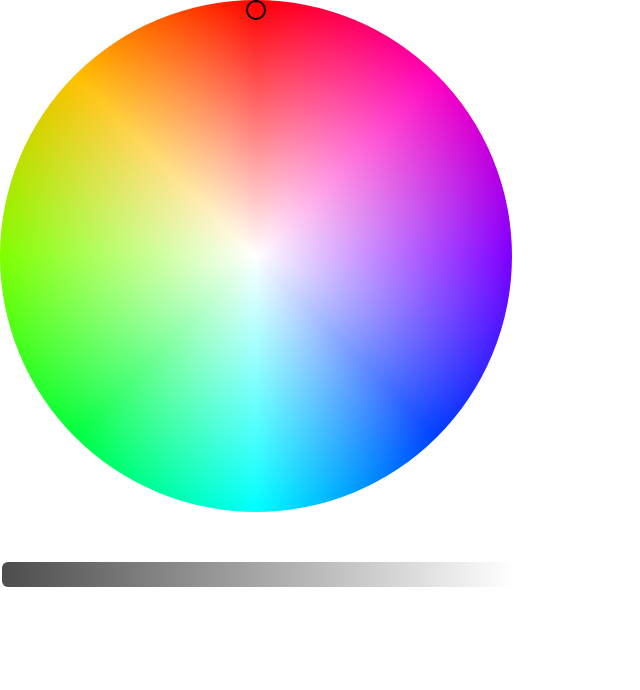
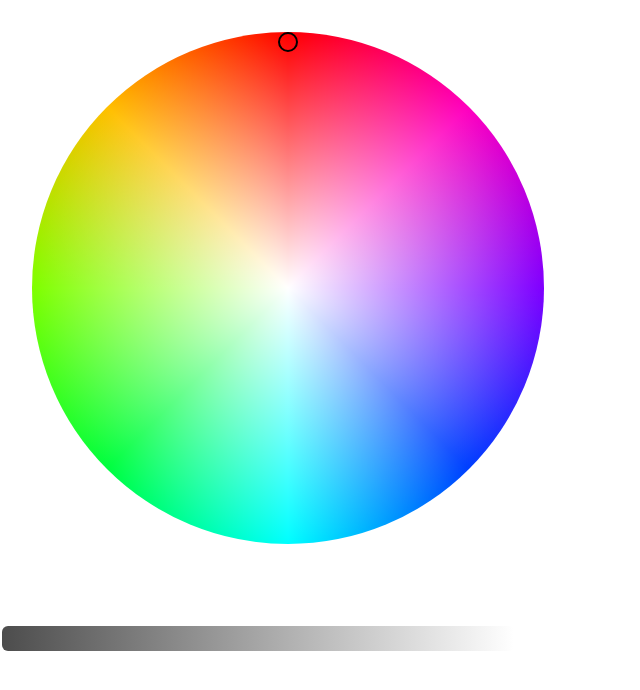
Before and after one commit to avedyer/hexx, a React (Create React App) app: page / in a window 1280 px wide. Shown: the top 690 px of the page, without its empty margins (0-640 px from the left). Built offline with nearby package versions, Linux system fonts and the light colour scheme.

Commit message:
css adjustments, disabling img highlighting

```diff
--- a/src/App.css
+++ b/src/App.css
@@ -26,13 +26,17 @@ img {
 #wheel-container {
   position: relative;
   background-color: transparent;
-  width: 512px;
-  height: 512px;
+  width: 576px;
+  height: 576px;
 }
 
 #html-wheel {
-  width: 100%;
-  height: 100%;
+  position: absolute;
+  top: 50%;
+  left: 50%;
+  transform: translate(-50%, -50%);
+  width: 512px;
+  height: 512px;
 }
 
 #wheel-container canvas {
@@ -64,8 +68,8 @@ img {
     hsl(45, 100%, 50%),
     hsl(0, 100%, 50%)
     );
-    width: 100%;
-    height: 100%;
+    width: 512px;
+    height: 512px;
 }
 
 #filter {
@@ -87,6 +91,11 @@ img {
   transform: translate(-50%, -50%);
   z-index: 3;
   border-radius: 50%;
+  -khtml-user-select: none;
+    -o-user-select: none;
+    -moz-user-select: none;
+    -webkit-user-select: none;
+    user-select: none;
 }
 
 #color-selector {
@@ -94,8 +103,9 @@ img {
   height: 512px;
   border-radius: 50%;
   position: absolute;
-  top: 0%;
-  left: 0%;
+  top: 50%;
+  left: 50%;
+  transform: translate(-50%, -50%);
   box-sizing: content-box;
   z-index: 4;
   transform-origin: center;
--- a/src/wheel.js
+++ b/src/wheel.js
@@ -31,12 +31,11 @@ function Wheel() {
       });
   }
 
-  function getPixelColor(e) {
+  function getPixelColor(coords, element) {
     //Sets RGBA state value to color of a pixel at event location.
 
-    const coords = getCoords(e, e.target)
 
-    let img = e.target
+    let img = element
     let canvas = document.createElement('canvas');
 
     canvas.width = img.width;
@@ -55,12 +54,15 @@ function Wheel() {
       return
     }
 
+    e.stopPropagation()
+
     const coords = getCoords(e, document.getElementById(wheelEl));
     const size = document.getElementById(wheelEl).offsetWidth / 2
     const sides =  {x: coords.x - size, y: -coords.y + size};
     const hypotenuse = Math.sqrt(sides.x**2 + sides.y**2);
 
     if (hypotenuse > size) {
+      setTracking(false)
       return
     }
 
@@ -80,42 +82,14 @@ function Wheel() {
     const eyedropper = document.querySelector('.eyedropper')
     eyedropper.style.top = `${coords.y - 10}px` //10 px adjustment centers mouse within the dropper
     eyedropper.style.left = `${coords.x - 10}px`
+
+    getPixelColor(coords, document.getElementById(wheelImg))
   }
 
 
-  function rotateDropper(e) {
-    if (!tracking) {
-      return
-    }
-
-    const coords = getCoords(e, document.getElementById(wheelEl))
-    const size = document.getElementById(wheelEl).offsetWidth / 2
-    const sides =  {x: coords.x - size, y: -coords.y + size};
-
-
-    const radAngle = Math.atan(sides.x / sides.y)
-    let degAngle = (radAngle * 180) / Math.PI;
-
-    if (sides.y < 0) {
-      degAngle += 180
-    }
-
-    else if (sides.x < 0) {
-      degAngle += 360
-    }
-
-    const hypotenuse = Math.sqrt(sides.x**2 + sides.y**2);
-    const ratio = 50 -((hypotenuse / size) * 50);
-
-    e.target.style.transform = `rotate(${degAngle}deg)`;
-
-
-    document.querySelectorAll('.eyedropper').forEach((eyedropper) => eyedropper.style.top = `${ratio}%`)
-  }
-
   return (
     <div>
-      <div id="wheel-container">
+      <div id="wheel-container" onMouseLeave={() => setTracking(false)}>
         <div id={wheelEl}>
           <canvas id="wheel" />
           <canvas id="filter" style={{
```
